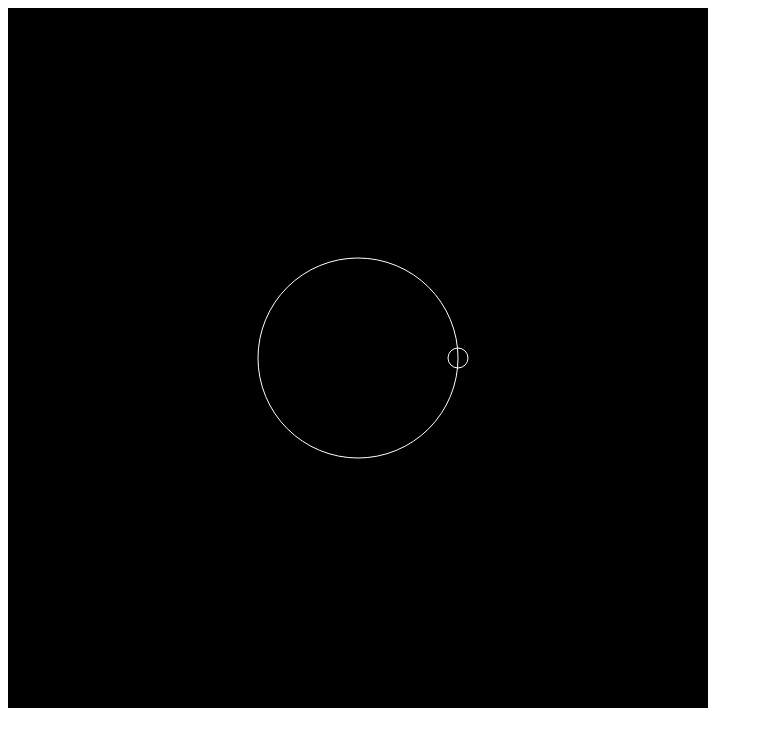
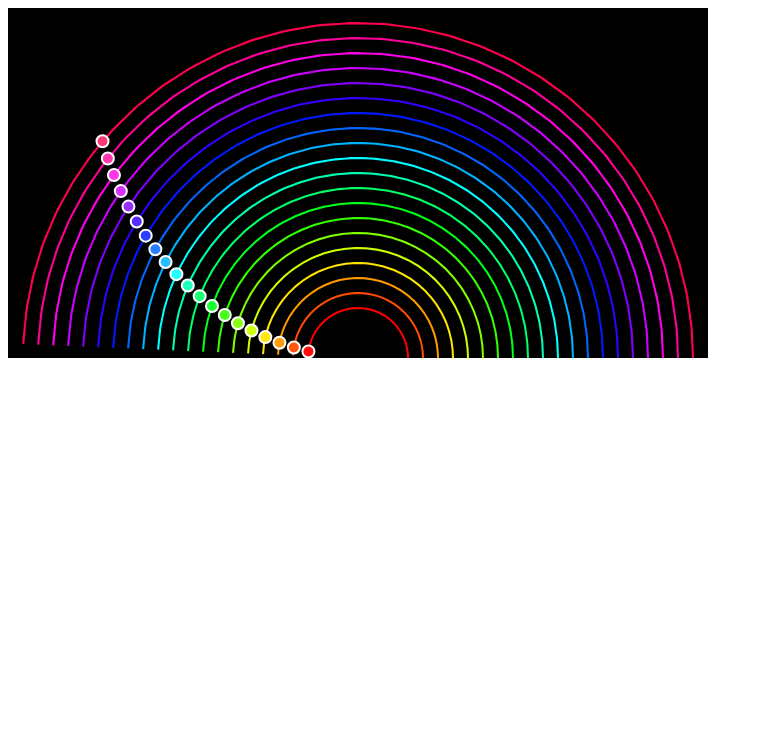
Before and after one commit to queenhekate/Polyrhythms, a plain HTML site: page index.html in a window 1280 px wide. Shown: the whole page, without its empty margins (0-763 px from the left). Drawn offline with Linux system fonts and the light colour scheme.

Commit message:
final commit

```diff
--- a/ball.js
+++ b/ball.js
@@ -1,16 +1,35 @@
 class Ball {
-    constructor(track, radius, speed) {
+    constructor(track, radius, speed, soundFrequency, hue) {
         this.track = track;
         this.radius = radius;
         this.speed = speed;
+        this.soundFrequency = soundFrequency;
+        this.hue = hue;
         this.offset = 0;
+        this.round = 0;
+        this.progress = 0;
         this.center = this.track.getPosition(this.offset);
+    }
+
+    move()  {
+        this.offset += this.speed;
+        const res = this.track.getPosition(this.offset);
+        this.center = { x: res.x, y: res.y };
+        this.progress = res.progress;
+        if (res.round != this.round) {
+            playSound(this.soundFrequency);
+            this.round = res.round;
+        }
     }
 
     draw(ctx) {
         ctx.beginPath();
         ctx.arc(this.center.x, this.center.y, this.radius, 0, 2 * Math.PI);
+        ctx.lineWidth = 2;
         ctx.strokeStyle = "white";
+        const lightness = 100 - 50 * this.progress;
+        ctx.fillStyle = `hsl(${this.hue}, 100%, ${lightness}%)`;
+        ctx.fill();
         ctx.stroke();
     }
 }
--- a/index.html
+++ b/index.html
@@ -1,29 +1,58 @@
 <!DOCTYPE html>
-<html lang="en">
+<html>
 <head>
-    <meta charset="UTF-8">
-    <meta name="viewport" content="width=device-width, initial-scale=1.0">
     <title>Polyrhythm</title>
 </head>
 <body>
-   <canvas id="myCanvas" style="background-color: black"> </canvas>
+   <canvas id="myCanvas" style="background-color:black;"> </canvas>
+   <script src="sound.js"></script>
    <script src="track.js"></script>
    <script src="ball.js"></script>
    <script>
     const size = 700;
     myCanvas.width = size;
-    myCanvas.height = size;
+    myCanvas.height = size / 2;
 
     const trackCenter = { x: size / 2, y: size / 2 };
-    const trackRadius = 100;
-    const ballRadius = 10;
-    const ballSpeed = 0.1;
+    const trackMinRadius = 50;
+    const trackStep = 15;
+    const ballRadius = 6;
+    const ballMinSpeed = 0.01;
+    const ballSpeedStep = -0.0001;
 
-    const ctx = myCanvas.getContext("2d")
-    const track = new Track(trackCenter, trackRadius);
-    const ball = new Ball(track, ballRadius, ballSpeed);
-track.draw(ctx);
-ball.draw(ctx);
+    const soundFrequencies = [
+            1760, 1567.98, 1396.91, 1318.51, 1174.66, 1046.5, 987.77, 880,
+            783.99, 698.46, 659.25, 587.33, 523.25, 493.88, 440, 392, 349.23,
+            329.63, 293.66, 261.63
+ ];
+
+    const tracks = [];
+    const balls = [];
+    const N = 20;
+
+    for (let i = 0; i < N; i++) {
+       const trackRadius = trackMinRadius + i * trackStep;
+       const ballSpeed = ballMinSpeed + i * ballSpeedStep;
+       const ballSoundFrequency = soundFrequencies[i];
+       const hue = (i * 360) / N;
+       const track = new Track(trackCenter, trackRadius, hue);
+       const ball = new Ball(track, ballRadius, ballSpeed, ballSoundFrequency, hue);
+       tracks.push(track);
+       balls.push(ball);
+    }
+
+    const ctx = myCanvas.getContext("2d");
+
+    animate();
+
+function animate() {
+    ctx.clearRect(0, 0, size, size);
+ tracks.forEach((track) => track.draw(ctx));
+ balls.forEach((ball) => ball.move());
+ balls.forEach((ball) => ball.draw(ctx));
+    requestAnimationFrame(animate);
+}
+
    </script>
 </body>
 </html>
--- /dev/null
+++ b/sound.js
@@ -0,0 +1,17 @@
+const audioCtx = new (window.AudioContext || window.webkitAudioContext)();
+
+function playSound(frequency = 440, duration = 2) {
+    const osc = audioCtx.createOscillator();
+    const envelope = audioCtx.createGain();
+    osc.connect(envelope);
+    envelope.connect(audioCtx.destination);
+
+    envelope.gain.setValueAtTime(0, audioCtx.currentTime);
+    envelope.gain.linearRampToValueAtTime(0.05, audioCtx.currentTime + 0.05);
+    envelope.gain.linearRampToValueAtTime(0, audioCtx.currentTime + duration);
+
+    osc.frequency.setValueAtTime(frequency, audioCtx.currentTime);
+
+    osc.start();
+    osc.stop(audioCtx.currentTime + duration);
+}
--- a/track.js
+++ b/track.js
@@ -1,21 +1,30 @@
 class Track {
-    constructor(center, radius) {
+    constructor(center, radius, hue) {
         this.center = center;
         this.radius = radius;
+        this.hue = hue;
+        this.period = Math.PI;
     }
 
     getPosition(offset) {
         return {
-            x: this.center.x + this.radius * Math.cos(offset),
-            y: this.center.y - this.radius * Math.sin(offset)
+            x: this.center.x + Math.cos(offset) * this.radius,
+            y: this.center.y - Math.abs(Math.sin(offset)) * this.radius,
+            round: Math.floor(offset / this.period),
+            progress: (offset % this.period) / this.period
         };
     }
 
     draw(ctx) {
         ctx.beginPath();
-        ctx.arc(this.center.x, this.center.y, this.radius, 0, 2 * Math.PI);
-        ctx.stroke();
-        ctx.strokeStyle = "white";
+        for (let a = 0; a < Math.PI * 2; a += 0.1) {
+            const pos = this.getPosition(a);
+            ctx.lineTo(
+               pos.x, pos.y
+            );
+        }
+        ctx.closePath();
+        ctx.strokeStyle = `hsl(${this.hue}, 100%, 50%)`;
         ctx.stroke();
     }
 }
```
Also changed, not shown: assets/seashell.png (added).
